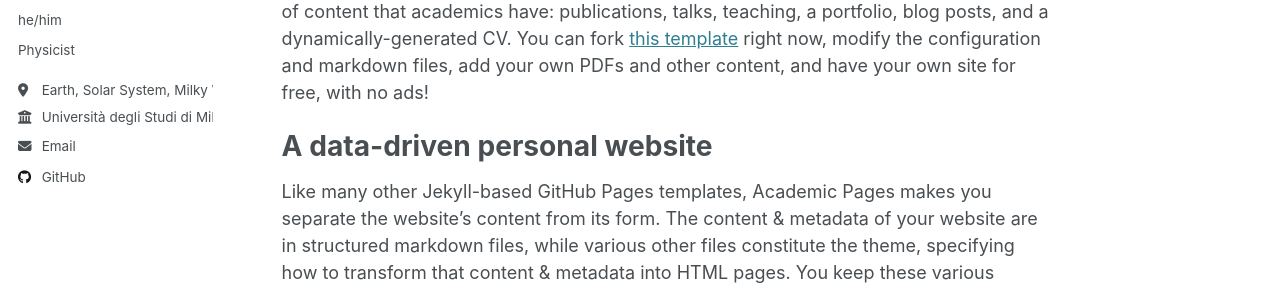
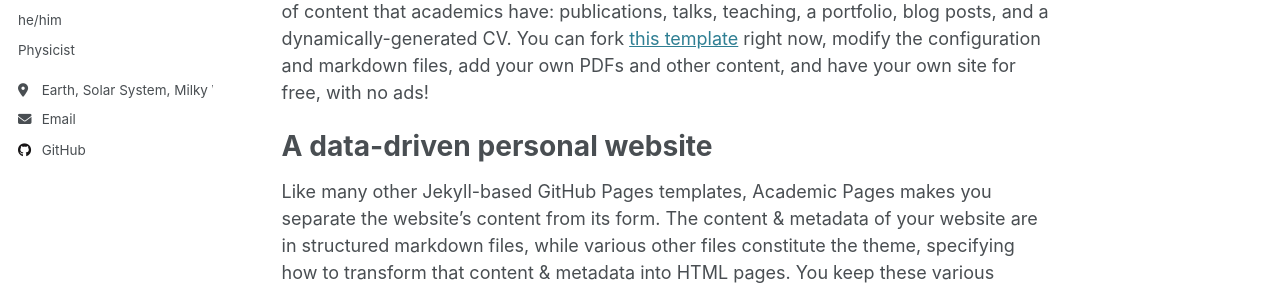
Before and after one commit to stefano-lau/stefano-lau.github.io, a Jekyll site: the page built from _pages/about.md, in a window 1280 px wide. Shown: the part 306-596 px from the top of the page. Built offline with Jekyll 4.4.1, drawn with Linux system fonts in a browser that asks for light colours.

Commit message:
Update _config.yml

```diff
--- a/_config.yml
+++ b/_config.yml
@@ -27,7 +27,7 @@ author:
   pronouns         : "he/him" # example: "she/her"
   bio              : "Physicist"
   location         : "Earth, Solar System, Milky Way"
-  employer         : "Università degli Studi di Milano Bicocca"
+  employer         : # employer
   uri              : # URL
   email            : "lauriello.stefano@gmail.com"
 
```
